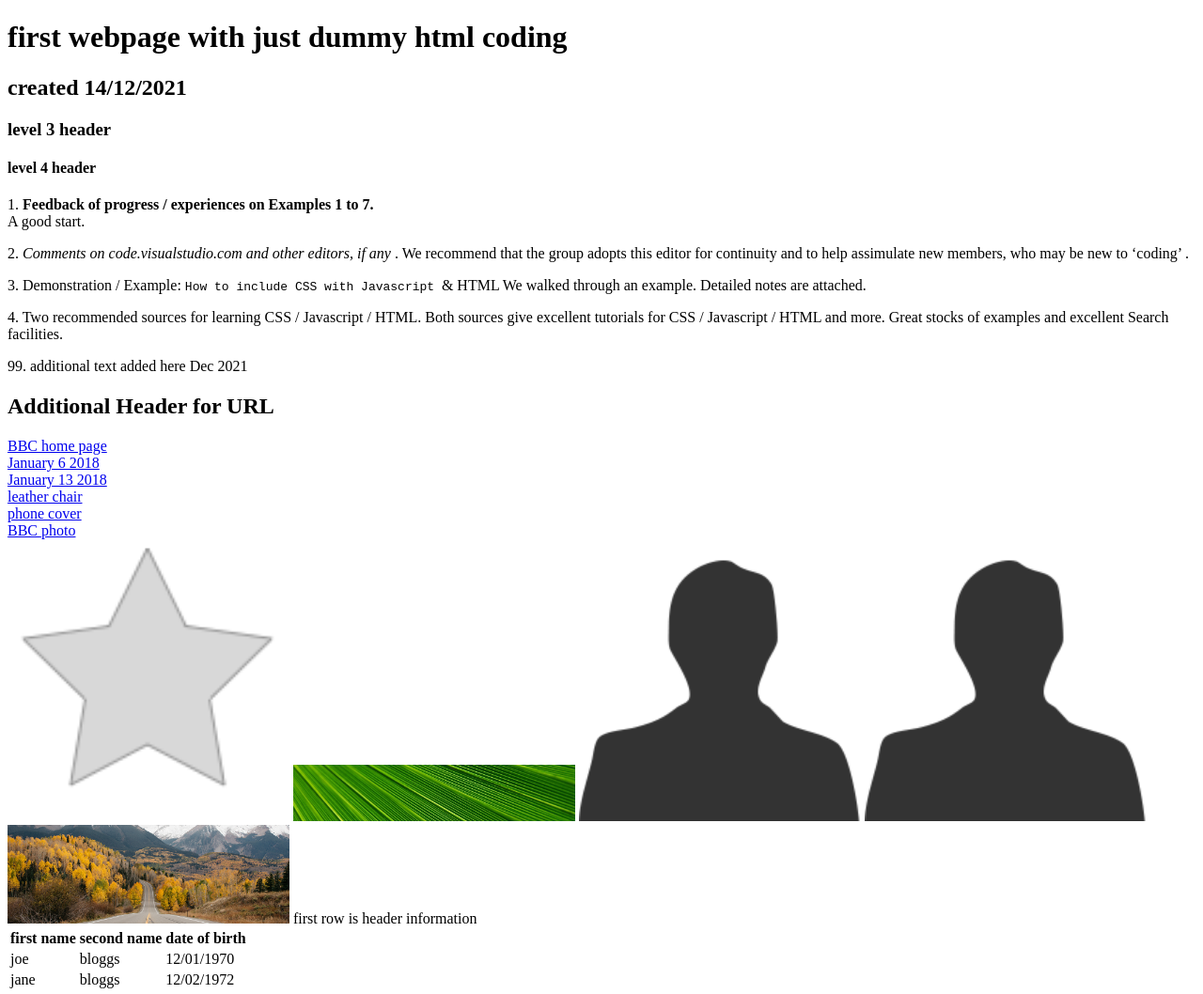
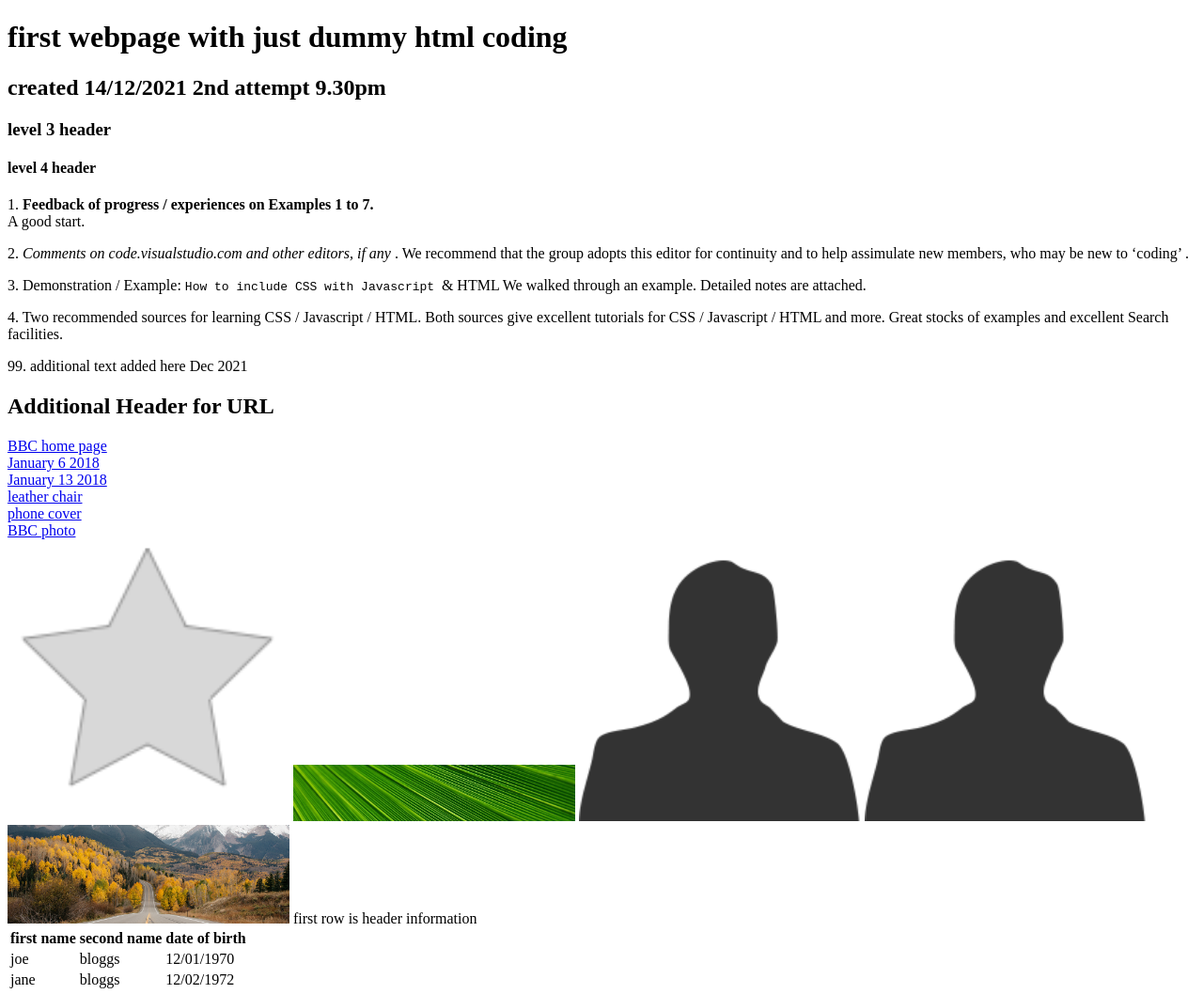
Before and after one commit to ru3aappsfromscratch/ru3aapps, a plain HTML site: page index.html in a window 1280 px wide. Shown: the whole page at 94% size. Drawn offline with Linux system fonts and the light colour scheme.

Commit message:
Update index.html

```diff
--- a/index.html
+++ b/index.html
@@ -5,7 +5,7 @@
 	</head>
 	<body>
 		<h1>first  webpage  with just dummy  html coding</h1>
-		<h2>created  14/12/2021 <h2>
+		<h2>created  14/12/2021  2nd attempt  9.30pm <h2>
 <h3>level 3 header</h3>
 <h4> level 4 header</h4>
 			<p>1.  <strong> Feedback of progress / experiences on Examples 1 to 7.  </strong>	 <br>
```
